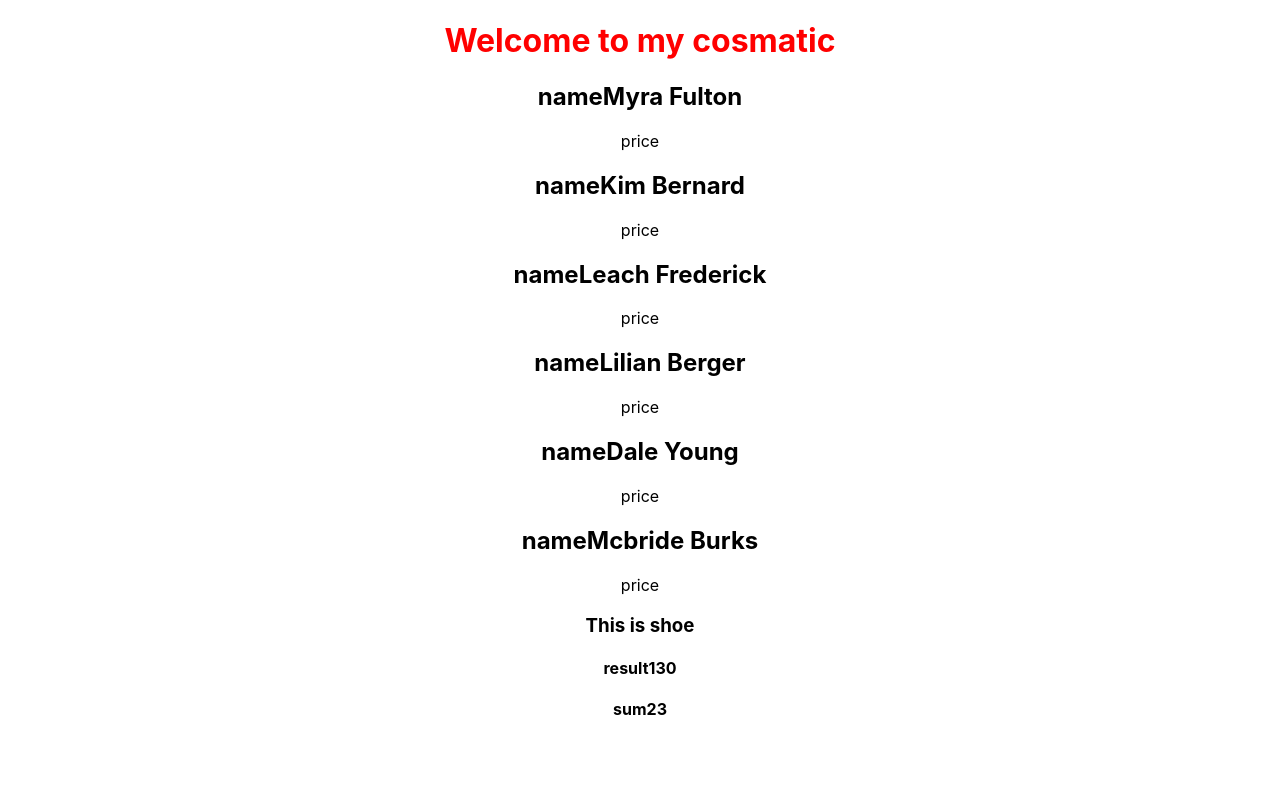
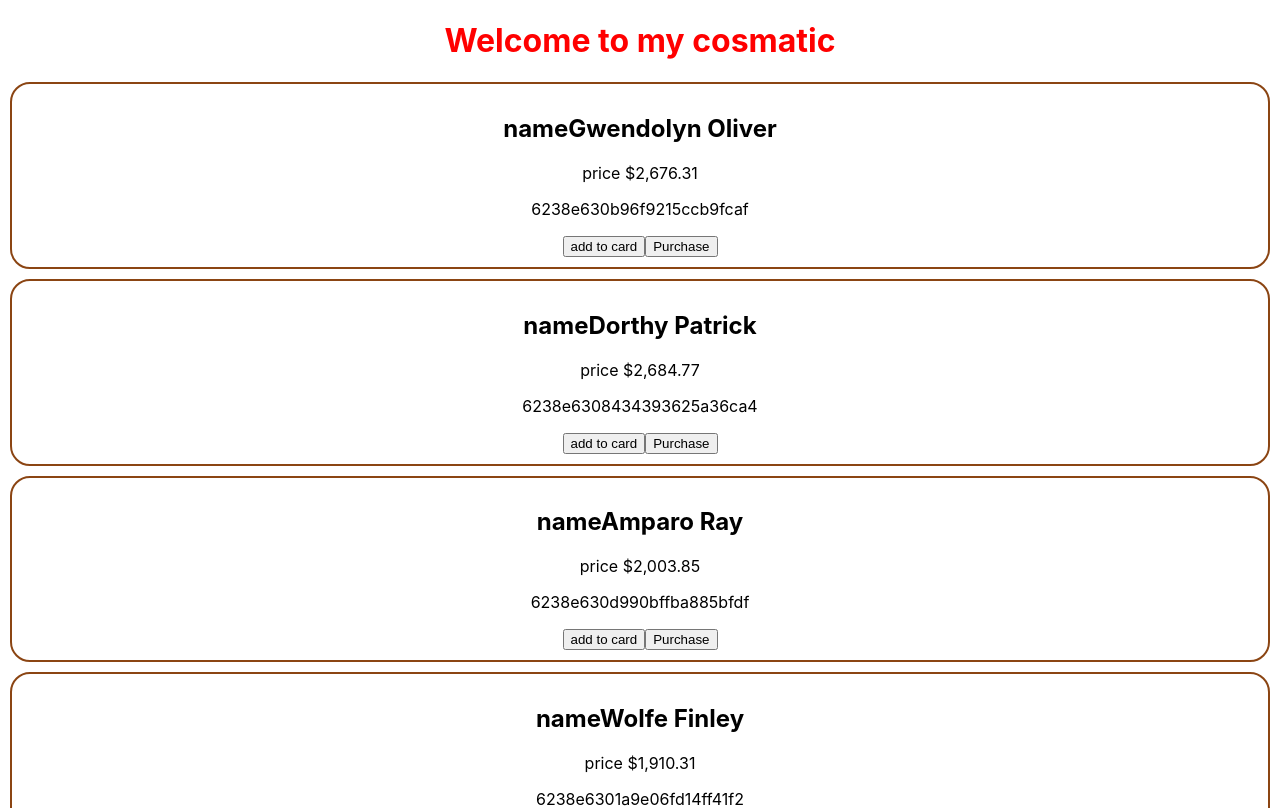
Before and after one commit to anamerasul/React-storage-and-Handler, a React (Create React App) app in the folder react-storage-and-handler/: page / in a window 1280 px wide. Shown: the top 808 px of the page. Built offline with nearby package versions, Linux system fonts and the light colour scheme.

Commit message:
How to Create Event handler with parameters

```diff
--- a/react-storage-and-handler/public/data.json
+++ b/react-storage-and-handler/public/data.json
@@ -1,92 +1,362 @@
 [
     {
-      "id": "6238df0d9c5a4331da1f9625",
+      "id": "6238e630b96f9215ccb9fcaf",
       "index": 0,
-      "guid": "681a0c4a-13e6-4972-a03f-50684ed7b803",
-      "isActive": true,
-      "balance": "$3,108.38",
+      "guid": "fd0fcd0e-8897-45cb-982d-8854f108a6a5",
+      "isActive": false,
+      "price": "$2,676.31",
       "picture": "http://placehold.it/32x32",
-      "age": 35,
+      "age": 21,
       "eyeColor": "brown",
-      "name": "Myra Fulton",
+      "name": "Gwendolyn Oliver",
       "gender": "female",
-      "company": "EXOVENT",
-      "email": "myrafulton@exovent.com",
-      "phone": "+1 (952) 472-3054"
+      "company": "KONGLE",
+      "email": "gwendolynoliver@kongle.com",
+      "phone": "+1 (860) 573-2513",
+      "address": "440 Sumner Place, Winfred, American Samoa, 7965",
+      "about": "Laboris non consectetur ad amet voluptate voluptate magna. Reprehenderit dolore sint ut sit occaecat quis do amet. Proident veniam eu qui ea velit dolor ullamco fugiat. Ut dolor magna dolor exercitation non duis enim. Eu sunt ad aute proident dolore consequat dolore occaecat aute deserunt ut ipsum minim culpa. Ipsum proident officia labore irure nisi pariatur veniam amet incididunt et id adipisicing sunt. Ea aute pariatur cillum adipisicing eiusmod sit amet tempor.\r\n",
+      "registered": "2018-11-29T03:44:17 -06:00",
+      "latitude": -27.471247,
+      "longitude": 126.177082,
+      "tags": [
+        "et",
+        "occaecat",
+        "qui",
+        "quis",
+        "laborum",
+        "tempor",
+        "cupidatat"
+      ],
+      "friends": [
+        {
+          "id": 0,
+          "name": "Allie Kramer"
+        },
+        {
+          "id": 1,
+          "name": "Ruthie Sears"
+        },
+        {
+          "id": 2,
+          "name": "Randolph Craft"
+        }
+      ],
+      "greeting": "Hello, Gwendolyn Oliver! You have 7 unread messages.",
+      "favoriteFruit": "banana"
     },
     {
-      "id": "6238df0d50d319a4d7c44d0c",
+      "id": "6238e6308434393625a36ca4",
       "index": 1,
-      "guid": "9374fb73-b66d-45b2-8779-d4db06663b0f",
+      "guid": "ee771300-8dca-403d-a6ab-64ae62511bf1",
       "isActive": false,
-      "balance": "$3,859.95",
+      "price": "$2,684.77",
       "picture": "http://placehold.it/32x32",
-      "age": 21,
+      "age": 39,
       "eyeColor": "green",
-      "name": "Kim Bernard",
-      "gender": "male",
-      "company": "QUONK",
-      "email": "kimbernard@quonk.com",
-      "phone": "+1 (873) 596-2819"
+      "name": "Dorthy Patrick",
+      "gender": "female",
+      "company": "EYERIS",
+      "email": "dorthypatrick@eyeris.com",
+      "phone": "+1 (958) 455-3248",
+      "address": "972 Remsen Avenue, Yogaville, Arkansas, 458",
+      "about": "Adipisicing voluptate nisi reprehenderit ad enim labore sit duis anim amet dolor ea in. Do irure magna tempor culpa duis consequat ex quis mollit occaecat esse et. Adipisicing tempor enim Lorem elit magna dolor pariatur nulla sit pariatur amet mollit. Culpa veniam cupidatat sit pariatur ullamco et non. Irure voluptate fugiat veniam velit labore aliqua. Exercitation ad consequat laborum mollit aliquip. Exercitation aliqua Lorem nisi reprehenderit mollit sit ullamco est elit esse consectetur.\r\n",
+      "registered": "2021-05-27T11:59:34 -06:00",
+      "latitude": 48.064886,
+      "longitude": 32.0002,
+      "tags": [
+        "consectetur",
+        "excepteur",
+        "quis",
+        "cupidatat",
+        "eu",
+        "pariatur",
+        "magna"
+      ],
+      "friends": [
+        {
+          "id": 0,
+          "name": "Bush Webster"
+        },
+        {
+          "id": 1,
+          "name": "Morgan Powell"
+        },
+        {
+          "id": 2,
+          "name": "Hess Haley"
+        }
+      ],
+      "greeting": "Hello, Dorthy Patrick! You have 4 unread messages.",
+      "favoriteFruit": "strawberry"
     },
     {
-      "id": "6238df0daa0ae06212592b62",
+      "id": "6238e630d990bffba885bfdf",
       "index": 2,
-      "guid": "ce069aa5-4bb2-4a59-bf08-9fc4b2f11c7a",
+      "guid": "41d1e914-4e61-47fc-8197-876c27eac964",
+      "isActive": false,
+      "price": "$2,003.85",
+      "picture": "http://placehold.it/32x32",
+      "age": 28,
+      "eyeColor": "brown",
+      "name": "Amparo Ray",
+      "gender": "female",
+      "company": "NETBOOK",
+      "email": "amparoray@netbook.com",
+      "phone": "+1 (903) 414-2274",
+      "address": "543 Fleet Street, Corriganville, Hawaii, 1162",
+      "about": "Id pariatur ut aute fugiat reprehenderit aliqua et ea incididunt veniam nulla esse. Exercitation dolore nulla ut occaecat laboris tempor. Et esse consequat et dolore laboris culpa consequat adipisicing ad aliqua. Do duis anim amet ad dolore. Amet culpa elit pariatur officia irure officia ullamco. Excepteur in ut velit sint ad mollit.\r\n",
+      "registered": "2015-02-08T01:26:11 -06:00",
+      "latitude": -1.929669,
+      "longitude": -112.824122,
+      "tags": [
+        "amet",
+        "proident",
+        "qui",
+        "dolore",
+        "fugiat",
+        "ad",
+        "cillum"
+      ],
+      "friends": [
+        {
+          "id": 0,
+          "name": "Zamora Mcclure"
+        },
+        {
+          "id": 1,
+          "name": "Deanne Dickson"
+        },
+        {
+          "id": 2,
+          "name": "Ava Howe"
+        }
+      ],
+      "greeting": "Hello, Amparo Ray! You have 10 unread messages.",
+      "favoriteFruit": "apple"
+    },
+    {
+      "id": "6238e6301a9e06fd14ff41f2",
+      "index": 3,
+      "guid": "ef6f08ad-ec81-417d-9131-c4ee5d258f7d",
       "isActive": true,
-      "balance": "$3,237.19",
+      "price": "$1,910.31",
       "picture": "http://placehold.it/32x32",
       "age": 31,
       "eyeColor": "blue",
-      "name": "Leach Frederick",
+      "name": "Wolfe Finley",
       "gender": "male",
-      "company": "ORBIXTAR",
-      "email": "leachfrederick@orbixtar.com",
-      "phone": "+1 (969) 423-2325"
+      "company": "SATIANCE",
+      "email": "wolfefinley@satiance.com",
+      "phone": "+1 (866) 504-2607",
+      "address": "878 Hope Street, Bison, Texas, 7351",
+      "about": "Anim adipisicing est eiusmod ullamco dolore amet est laboris qui laborum qui. Cupidatat labore cillum labore aliqua. Consequat anim dolore in velit ullamco et nisi eu labore. Qui tempor minim ea mollit adipisicing pariatur eu sit esse ullamco dolore ad voluptate laborum. Nostrud laborum non tempor anim et laboris deserunt. Nostrud tempor sint esse aliqua non consectetur ex est. Sunt sit tempor proident commodo aliquip dolor et enim qui.\r\n",
+      "registered": "2015-12-26T10:44:32 -06:00",
+      "latitude": 65.595486,
+      "longitude": -45.920674,
+      "tags": [
+        "proident",
+        "aliquip",
+        "fugiat",
+        "nulla",
+        "nisi",
+        "irure",
+        "magna"
+      ],
+      "friends": [
+        {
+          "id": 0,
+          "name": "Conway Holcomb"
+        },
+        {
+          "id": 1,
+          "name": "Marian Nicholson"
+        },
+        {
+          "id": 2,
+          "name": "Amelia Forbes"
+        }
+      ],
+      "greeting": "Hello, Wolfe Finley! You have 8 unread messages.",
+      "favoriteFruit": "strawberry"
     },
     {
-      "id": "6238df0d6e379e7832e243f5",
-      "index": 3,
-      "guid": "324a6940-c10e-4852-bf99-054ce488ccb0",
+      "id": "6238e630e249b487be13b69a",
+      "index": 4,
+      "guid": "06b98d03-f038-4f69-9baf-44d4a9c99e9f",
       "isActive": false,
-      "balance": "$3,230.93",
+      "price": "$2,376.33",
       "picture": "http://placehold.it/32x32",
-      "age": 36,
-      "eyeColor": "brown",
-      "name": "Lilian Berger",
+      "age": 25,
+      "eyeColor": "green",
+      "name": "Nina Roman",
       "gender": "female",
-      "company": "GEOLOGIX",
-      "email": "lilianberger@geologix.com",
-      "phone": "+1 (803) 462-3388"
+      "company": "ZIORE",
+      "email": "ninaroman@ziore.com",
+      "phone": "+1 (954) 582-2366",
+      "address": "604 Apollo Street, Stollings, New Hampshire, 5272",
+      "about": "Anim sunt do tempor proident dolore. Duis fugiat incididunt ut pariatur ea adipisicing proident pariatur laborum nostrud deserunt. Do nostrud officia amet consectetur eiusmod sunt consequat nulla adipisicing tempor qui sit velit. Non et minim fugiat culpa ad exercitation mollit minim exercitation veniam. Irure consectetur eu fugiat dolor qui nostrud qui voluptate dolore laborum et dolore sit. Adipisicing enim consectetur id nisi anim nostrud quis amet sint non.\r\n",
+      "registered": "2016-04-24T07:59:16 -06:00",
+      "latitude": 24.056139,
+      "longitude": -17.820872,
+      "tags": [
+        "quis",
+        "nostrud",
+        "fugiat",
+        "laboris",
+        "qui",
+        "officia",
+        "mollit"
+      ],
+      "friends": [
+        {
+          "id": 0,
+          "name": "Katy Alvarez"
+        },
+        {
+          "id": 1,
+          "name": "Esther Leon"
+        },
+        {
+          "id": 2,
+          "name": "Hall Meadows"
+        }
+      ],
+      "greeting": "Hello, Nina Roman! You have 6 unread messages.",
+      "favoriteFruit": "apple"
     },
     {
-      "id": "6238df0d2f81dc4e068a48d5",
-      "index": 4,
-      "guid": "2ffe0a06-a1f8-4bd3-923d-d2623bdf5bfe",
-      "isActive": true,
-      "balance": "$1,411.43",
+      "id": "6238e630670907ca99526d4a",
+      "index": 5,
+      "guid": "c3c07c9f-b3f3-48a7-a54d-88ae6da68559",
+      "isActive": false,
+      "price": "$1,492.54",
       "picture": "http://placehold.it/32x32",
-      "age": 33,
-      "eyeColor": "green",
-      "name": "Dale Young",
-      "gender": "female",
-      "company": "ZIPAK",
-      "email": "daleyoung@zipak.com",
-      "phone": "+1 (984) 598-3777"
+      "age": 35,
+      "eyeColor": "blue",
+      "name": "Talley Donaldson",
+      "gender": "male",
+      "company": "EYEWAX",
+      "email": "talleydonaldson@eyewax.com",
+      "phone": "+1 (838) 563-3586",
+      "address": "852 Broadway , Seymour, Wyoming, 9513",
+      "about": "Et amet elit sit nostrud. Veniam tempor ullamco laboris et labore sint id occaecat Lorem proident anim ad cillum dolor. Non aliqua dolor do veniam nisi. Sit aute aliqua veniam ut magna ea laboris dolor dolor.\r\n",
+      "registered": "2014-05-25T05:09:38 -06:00",
+      "latitude": -5.792665,
+      "longitude": 0.180715,
+      "tags": [
+        "dolor",
+        "mollit",
+        "ex",
+        "dolor",
+        "mollit",
+        "Lorem",
+        "fugiat"
+      ],
+      "friends": [
+        {
+          "id": 0,
+          "name": "Lara Black"
+        },
+        {
+          "id": 1,
+          "name": "Frazier Underwood"
+        },
+        {
+          "id": 2,
+          "name": "Lottie Ford"
+        }
+      ],
+      "greeting": "Hello, Talley Donaldson! You have 1 unread messages.",
+      "favoriteFruit": "banana"
     },
     {
-      "id": "6238df0dfc8627245c01066d",
-      "index": 5,
-      "guid": "1fd0a59d-45e3-464b-9367-c3a18150e179",
+      "id": "6238e6306ad42c5cff6b899b",
+      "index": 6,
+      "guid": "5fe0abf5-f148-49b3-b93f-4dbe5c251240",
       "isActive": true,
-      "balance": "$1,482.96",
+      "price": "$2,013.14",
       "picture": "http://placehold.it/32x32",
-      "age": 39,
+      "age": 30,
+      "eyeColor": "green",
+      "name": "Reyes Mcfadden",
+      "gender": "male",
+      "company": "SENTIA",
+      "email": "reyesmcfadden@sentia.com",
+      "phone": "+1 (966) 499-3327",
+      "address": "773 Hinckley Place, Blandburg, Kansas, 2505",
+      "about": "Officia culpa aute exercitation ullamco ad amet in. Incididunt dolore nisi id consequat sit velit ipsum aute culpa. In incididunt nulla ullamco elit eiusmod aliqua tempor cupidatat exercitation. Ipsum magna ad nulla commodo proident aliquip eiusmod proident incididunt id ad id ad.\r\n",
+      "registered": "2021-07-10T06:35:53 -06:00",
+      "latitude": 5.936337,
+      "longitude": -5.635008,
+      "tags": [
+        "aliqua",
+        "laboris",
+        "aute",
+        "minim",
+        "proident",
+        "voluptate",
+        "amet"
+      ],
+      "friends": [
+        {
+          "id": 0,
+          "name": "Antoinette Hale"
+        },
+        {
+          "id": 1,
+          "name": "Cotton Todd"
+        },
+        {
+          "id": 2,
+          "name": "Wise Hancock"
+        }
+      ],
+      "greeting": "Hello, Reyes Mcfadden! You have 9 unread messages.",
+      "favoriteFruit": "banana"
+    },
+    {
+      "id": "6238e6303713e3b2df2cdee4",
+      "index": 7,
+      "guid": "b640d7ce-656d-4035-a610-e77c9b5f6d36",
+      "isActive": false,
+      "price": "$2,133.08",
+      "picture": "http://placehold.it/32x32",
+      "age": 40,
       "eyeColor": "blue",
-      "name": "Mcbride Burks",
-      "gender": "male",
-      "company": "LEXICONDO",
-      "email": "mcbrideburks@lexicondo.com",
-      "phone": "+1 (937) 572-2445"
+      "name": "Summer Jenkins",
+      "gender": "female",
+      "company": "JUMPSTACK",
+      "email": "summerjenkins@jumpstack.com",
+      "phone": "+1 (838) 547-2764",
+      "address": "140 Cortelyou Road, Guthrie, Virgin Islands, 8921",
+      "about": "Excepteur duis anim dolore aliquip aliquip voluptate ut. Magna tempor reprehenderit minim velit dolor duis. Magna commodo sit nulla labore amet sint. Do incididunt qui voluptate nisi dolore. Consequat tempor cillum ut cillum minim nisi irure dolore officia qui tempor nostrud.\r\n",
+      "registered": "2021-02-15T03:10:41 -06:00",
+      "latitude": 22.667,
+      "longitude": 167.161512,
+      "tags": [
+        "minim",
+        "ex",
+        "minim",
+        "veniam",
+        "dolore",
+        "proident",
+        "sint"
+      ],
+      "friends": [
+        {
+          "id": 0,
+          "name": "Glenna Romero"
+        },
+        {
+          "id": 1,
+          "name": "Kirsten Haney"
+        },
+        {
+          "id": 2,
+          "name": "Lucas Cooper"
+        }
+      ],
+      "greeting": "Hello, Summer Jenkins! You have 7 unread messages.",
+      "favoriteFruit": "banana"
     }
   ]
--- a/react-storage-and-handler/src/Components/Cos/Cos.js
+++ b/react-storage-and-handler/src/Components/Cos/Cos.js
@@ -1,12 +1,23 @@
 import React from 'react';
+import './cos.css'
 
 const Cos = (props) => {
 
-    const {name,price}=props.cosmatic
+    const {name,price,id}=props.cosmatic
+
+    const addToCart=(id)=>{
+        console.log('item added',id)
+    }
+
+    const addToCartWithParam=()=>addToCart(id)
     return (
-        <div>
+        <div className="product">
             <h2>name{name}</h2>
             <p>price {price}</p>
+            <p>{id}</p>
+            <button onClick={addToCartWithParam}>add to card</button>
+
+            <button onClick={()=>addToCart(id)}>Purchase</button>
         </div>
     );
 };
--- /dev/null
+++ b/react-storage-and-handler/src/Components/Cos/cos.css
@@ -0,0 +1,6 @@
+.product{
+    border:2px solid saddlebrown;
+    margin: 10px;
+    padding: 10px;
+    border-radius: 20px;
+}
```
